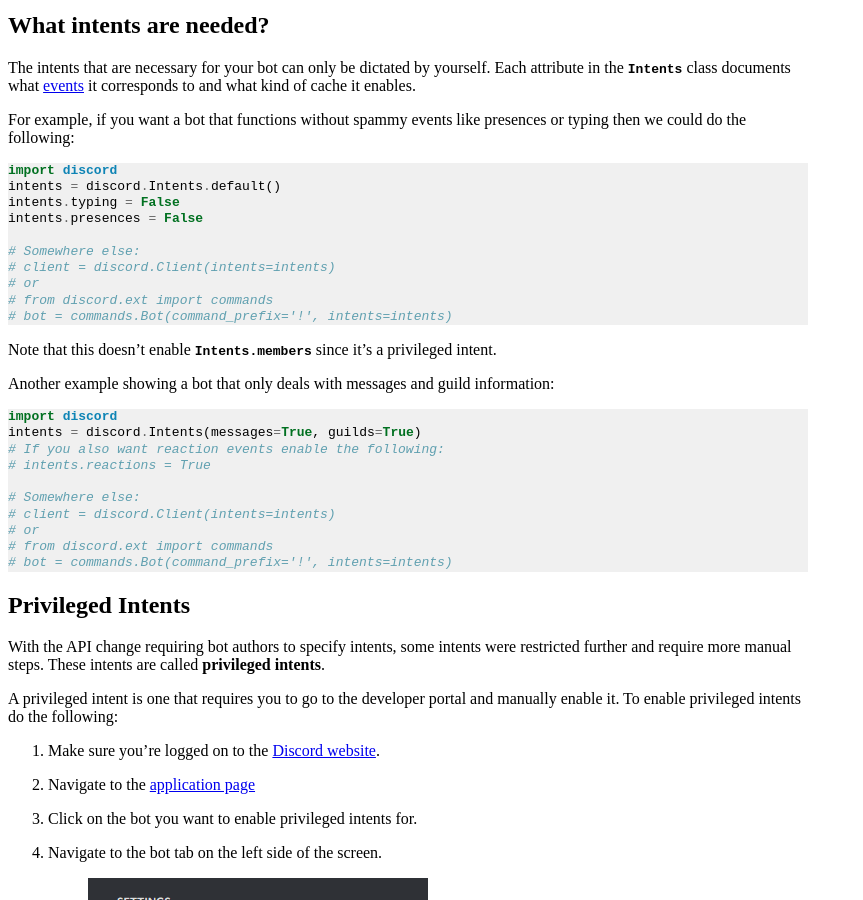
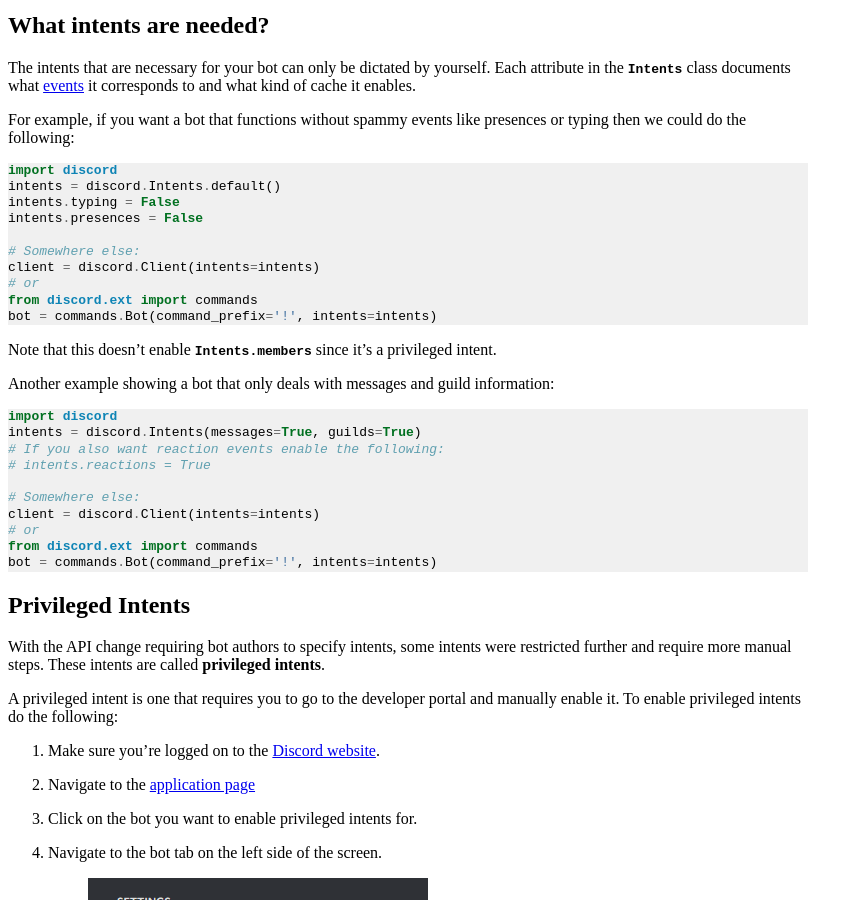
Before and after one commit to Rapptz/discord.py, a Sphinx documentation site: the page built from docs/intents.rst, in a window 1280 px wide and 900 px high, scrolled down 292 px. Shown: the whole window, without its empty margins (0-863 px from the left). Built offline with Sphinx 7.4.7, drawn with Linux system fonts in a browser that asks for light colours.

```diff
--- a/docs/intents.rst
+++ b/docs/intents.rst
@@ -26,10 +26,10 @@ For example, if you want a bot that functions without spammy events like presenc
     intents.presences = False
 
     # Somewhere else:
-    # client = discord.Client(intents=intents)
+    client = discord.Client(intents=intents)
     # or
-    # from discord.ext import commands
-    # bot = commands.Bot(command_prefix='!', intents=intents)
+    from discord.ext import commands
+    bot = commands.Bot(command_prefix='!', intents=intents)
 
 Note that this doesn't enable :attr:`Intents.members` since it's a privileged intent.
 
@@ -43,10 +43,10 @@ Another example showing a bot that only deals with messages and guild informatio
     # intents.reactions = True
 
     # Somewhere else:
-    # client = discord.Client(intents=intents)
+    client = discord.Client(intents=intents)
     # or
-    # from discord.ext import commands
-    # bot = commands.Bot(command_prefix='!', intents=intents)
+    from discord.ext import commands
+    bot = commands.Bot(command_prefix='!', intents=intents)
 
 .. _privileged_intents:
 
```
